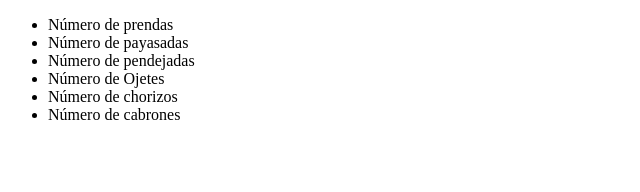
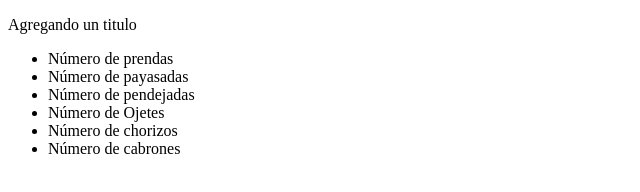
Before and after one commit to Joussef27/Prueba, a plain HTML site: page index.html in a window 1280 px wide. Shown: the whole page, without its empty margins (0-640 px from the left). Drawn offline with Linux system fonts and the light colour scheme.

Commit message:
Agregando el titulo de la lista

```diff
--- a/index.html
+++ b/index.html
@@ -5,6 +5,7 @@
         <title>Ls poderas grandes de Ahora</title>
     </head>
     <body>
+        <p>Agregando un titulo</p>
         <ul>
             <li>Número de prendas</li>
             <li>Número de payasadas</li>
```
